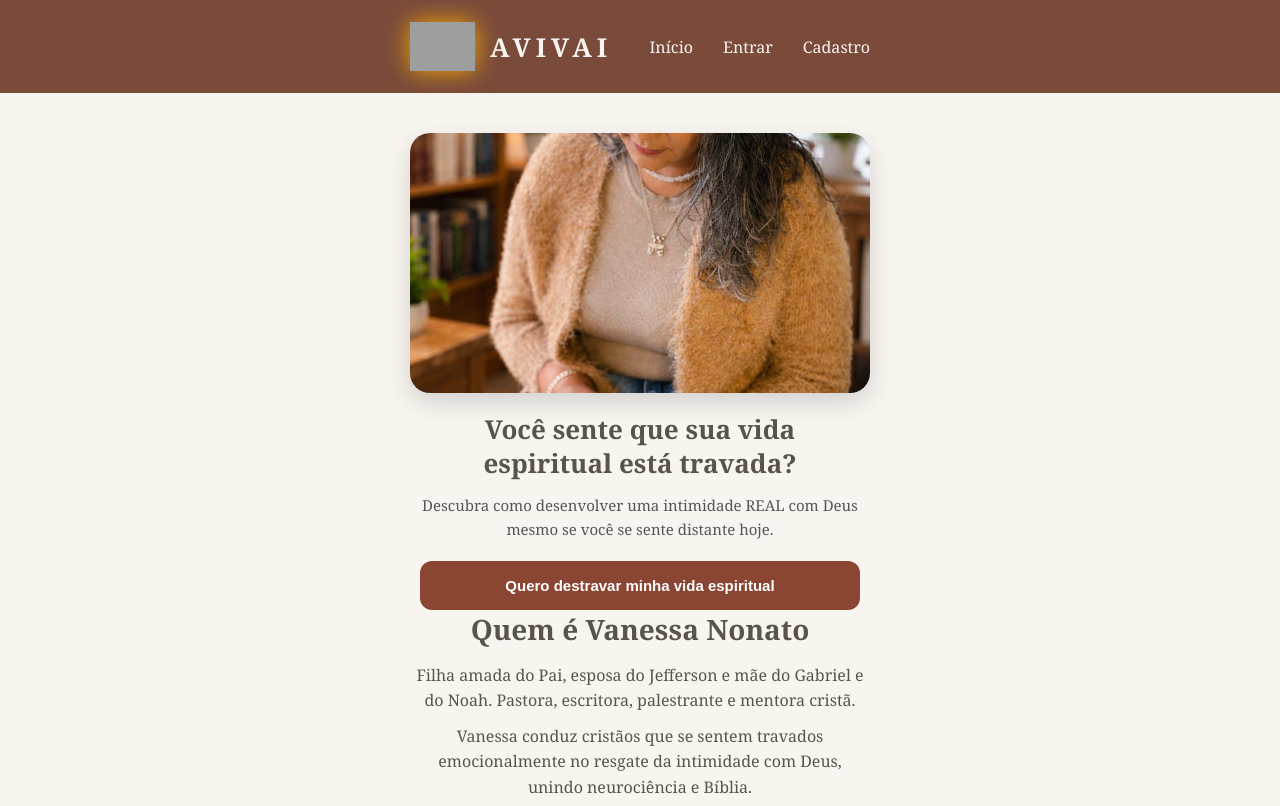
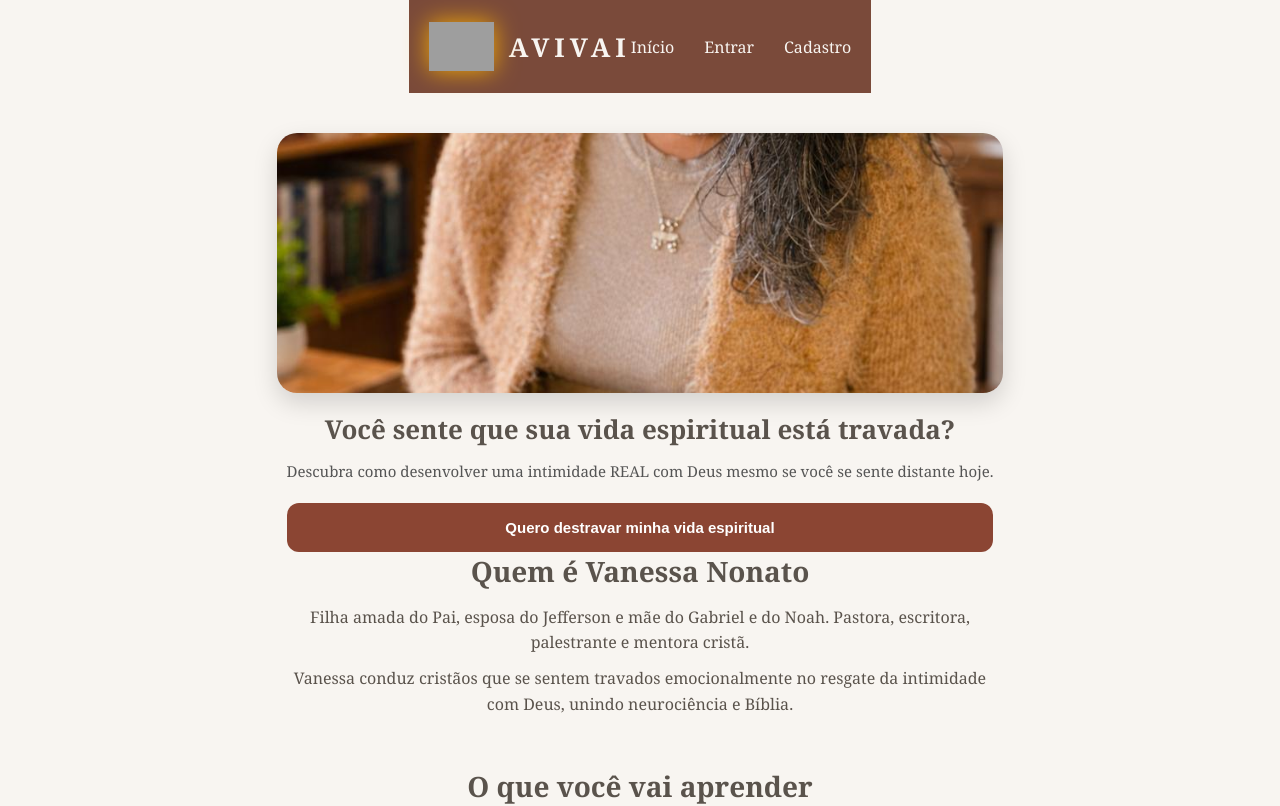
Before and after one commit to Mayra727/avivai-frontend, a React app: page / in a window 1280 px wide. Shown: the top 806 px of the page. Built offline with nearby package versions, Linux system fonts and the light colour scheme; grey boxes are pictures that could not be loaded; the HTML template or start-up script is replaced by a standard one.

Commit message:
removendo largura duplicada

```diff
--- a/src/App.tsx
+++ b/src/App.tsx
@@ -19,10 +19,27 @@ export default function App() {
   useAuth();
 
   return (
-    <div style={{ background: "#F8F5F1", minHeight: "100vh" }}>
+   <div
+  style={{
+    background: "#F8F5F1",
+    minHeight: "100vh",
+    display: "flex",
+    flexDirection: "column",
+    alignItems: "center" // 🔥 CENTRALIZA TUDO
+  }}
+>
 
       {/* HEADER CORRETO */}
       <Header />
+
+<div
+  style={{
+    width: "100%",
+    maxWidth: "500px",
+    margin: "0 auto",
+    padding: "0 20px"
+  }}
+></div>
 
       {/* ROTAS */}
       <Routes>
--- a/src/pages/Home.tsx
+++ b/src/pages/Home.tsx
@@ -5,14 +5,7 @@ export default function Home() {
   const navigate = useNavigate();
 
   return (
-  <div
-    style={{
-      width: "100%",
-      maxWidth: "500px",
-      margin: "0 auto",
-      padding: "20px"
-    }}
-  >
+  <div style={{ padding: "20px" }}>
 
  <section>
 
```
